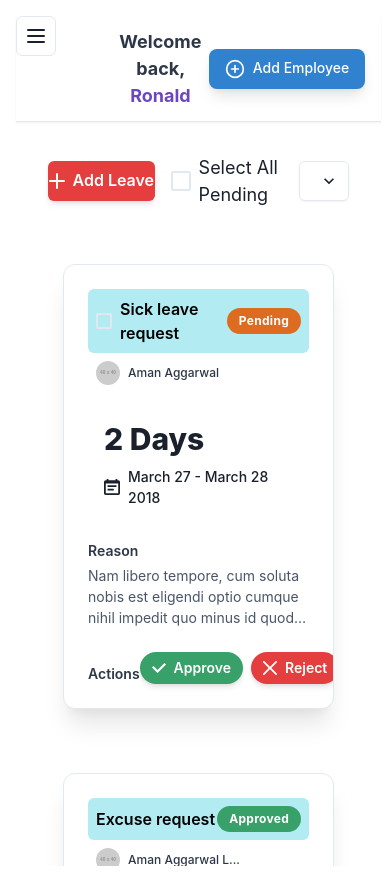
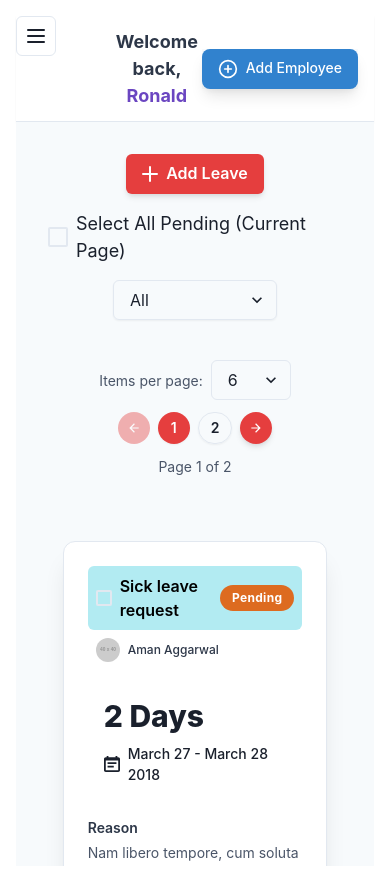
Before and after one commit to Markjonel02/human-resource-information-system, a React (Vite) app in the folder Frontend/: page /leaves in a window 390 px wide. Built offline with nearby package versions, Linux system fonts and the light colour scheme.

Commit message:
fix the responsiveness

```diff
--- a/Frontend/src/routes/request/Leave.jsx
+++ b/Frontend/src/routes/request/Leave.jsx
@@ -14,7 +14,7 @@ import {
   SimpleGrid,
   Select,
   Checkbox,
-  Modal,
+  Modal, // Import Modal components
   ModalOverlay,
   ModalContent,
   ModalHeader,
@@ -25,10 +25,18 @@ import {
   FormLabel,
   Input,
   Textarea,
-  useDisclosure,
-  useToast,
+  useDisclosure, // Hook for modal state
+  useToast, // Import useToast for feedback
+  IconButton, // For pagination arrows
 } from "@chakra-ui/react";
-import { CalendarIcon, CheckIcon, CloseIcon, AddIcon } from "@chakra-ui/icons";
+import {
+  CalendarIcon,
+  CheckIcon,
+  CloseIcon,
+  AddIcon,
+  ArrowBackIcon, // For previous page
+  ArrowForwardIcon, // For next page
+} from "@chakra-ui/icons";
 
 // Extend the default Chakra UI theme to include custom colors and components
 const theme = extendTheme({
@@ -121,7 +129,6 @@ const LeaveRequestCard = ({
   onReject,
   isSelected, // New prop for selection state
   onToggleSelect, // New prop for toggling selection
-  onCardClick, // New prop for card click handler
 }) => {
   const statusColor = {
     Approved: "green",
@@ -189,9 +196,9 @@ const LeaveRequestCard = ({
       ? `${approverName.substring(0, 15)}...`
       : approverName;
 
-  // Truncate reason text if it's too long
+  // Truncate reason if it's over 100 characters
   const displayReason =
-    reason.length > 100 ? `${reason.substring(0, 100)}...` : reason;
+    reason.length > 50 ? `${reason.substring(0, 50)}...` : reason;
 
   return (
     <Box
@@ -204,25 +211,9 @@ const LeaveRequestCard = ({
       maxW={{ base: "90%", sm: "350px", md: "380px" }} // Adjusted responsive width
       mx="auto" // Center the card
       my={4}
-      _hover={{
-        transform: "translateY(-5px)",
-        boxShadow: "2xl",
-        cursor: "pointer",
-      }} // Hover effect and cursor
+      _hover={{ transform: "translateY(-5px)", boxShadow: "2xl" }} // Hover effect
       transition="all 0.3s ease-in-out"
-      onClick={() =>
-        onCardClick({
-          id,
-          leaveType,
-          days,
-          startDate,
-          endDate,
-          reason,
-          approverName,
-          approverAvatarUrl,
-          status,
-        })
-      } // Pass all card data on click
+      position="relative" // For positioning the checkbox
     >
       {/* Header Section */}
       <Flex align="center" mb={2} p={2} bg="lightBlue.100" borderRadius="md">
@@ -232,10 +223,7 @@ const LeaveRequestCard = ({
           {status === "Pending" && ( // Only show checkbox for pending items
             <Checkbox
               isChecked={isSelected}
-              onChange={(e) => {
-                e.stopPropagation();
-                onToggleSelect(id);
-              }} // Stop propagation to prevent card click
+              onChange={() => onToggleSelect(id)}
               colorScheme="blue"
               size="md"
             />
@@ -288,8 +276,12 @@ const LeaveRequestCard = ({
         <Text fontSize="sm" fontWeight="semibold" mb={1} color="gray.700">
           Reason
         </Text>
-        <Text fontSize="sm" color="gray.600" noOfLines={3}>
-          {displayReason} {/* Use truncated reason */}
+        <Text
+          fontSize="sm"
+          color="gray.600"
+          noOfLines={3} // Keep noOfLines for responsiveness and initial display
+        >
+          {displayReason}
         </Text>
       </Box>
 
@@ -302,10 +294,7 @@ const LeaveRequestCard = ({
           <Button
             colorScheme="green"
             size="sm"
-            onClick={(e) => {
-              e.stopPropagation();
-              onApprove();
-            }} // Stop propagation
+            onClick={onApprove}
             leftIcon={<CheckIcon />}
             isDisabled={status !== "Pending"}
             boxShadow="md"
@@ -317,10 +306,7 @@ const LeaveRequestCard = ({
           <Button
             colorScheme="red"
             size="sm"
-            onClick={(e) => {
-              e.stopPropagation();
-              onReject();
-            }} // Stop propagation
+            onClick={onReject}
             leftIcon={<CloseIcon />}
             isDisabled={status !== "Pending"}
             boxShadow="md"
@@ -343,12 +329,14 @@ const Leave = () => {
   // State for "Select All" checkbox
   const [isSelectAllChecked, setIsSelectAllChecked] = useState(false);
 
-  // Modal state for Add Leave
+  // Modal state for adding new leave
   const {
     isOpen: isAddModalOpen,
     onOpen: onAddModalOpen,
     onClose: onAddModalClose,
   } = useDisclosure();
+  // Removed state and disclosure for reason modal
+
   const toast = useToast(); // Initialize useToast
   const [newLeaveData, setNewLeaveData] = useState({
     leaveType: "",
@@ -358,13 +346,9 @@ const Leave = () => {
     reason: "",
   });
 
-  // Modal state for viewing card details
-  const {
-    isOpen: isDetailsModalOpen,
-    onOpen: onDetailsModalOpen,
-    onClose: onDetailsModalClose,
-  } = useDisclosure();
-  const [currentCardDetails, setCurrentCardDetails] = useState(null); // State to hold details of the clicked card
+  // Pagination states
+  const [currentPage, setCurrentPage] = useState(1);
+  const [itemsPerPage, setItemsPerPage] = useState(6); // Default 6 items per page
 
   // Example data for various leave requests
   const [leaveRequests, setLeaveRequests] = useState([
@@ -436,9 +420,53 @@ const Leave = () => {
       startDate: "April 10",
       endDate: "April 17 2025",
       reason:
-        "Planning a relaxing trip to the mountains to unwind and recharge.",
+        "Planning a relaxing trip to the mountains to unwind and recharge. This is a longer reason to test the truncation functionality and ensure the modal displays the full text correctly.",
       approverName: "Jane Doe",
       approverAvatarUrl: "https://placehold.co/40x40/33FFCC/FFFFFF?text=JD",
+      status: "Pending",
+    },
+    {
+      id: 7,
+      leaveType: "Sick leave request",
+      days: "1 Day",
+      startDate: "May 1",
+      endDate: "May 1 2025",
+      reason: "Feeling unwell, need a day to recover.",
+      approverName: "John Smith",
+      approverAvatarUrl: "https://placehold.co/40x40/FFCC33/FFFFFF?text=JS",
+      status: "Approved",
+    },
+    {
+      id: 8,
+      leaveType: "Business Trip Request",
+      days: "4 Days",
+      startDate: "June 10",
+      endDate: "June 13 2025",
+      reason: "Attending annual industry conference in New York.",
+      approverName: "Emily White",
+      approverAvatarUrl: "https://placehold.co/40x40/CC33FF/FFFFFF?text=EW",
+      status: "Pending",
+    },
+    {
+      id: 9,
+      leaveType: "Excuse request",
+      days: "4 Hours",
+      startDate: "July 5",
+      endDate: "July 5 2025",
+      reason: "Urgent personal appointment.",
+      approverName: "David Brown",
+      approverAvatarUrl: "https://placehold.co/40x40/3399FF/FFFFFF?text=DB",
+      status: "Rejected",
+    },
+    {
+      id: 10,
+      leaveType: "Vacation leave",
+      days: "5 Days",
+      startDate: "August 1",
+      endDate: "August 5 2025",
+      reason: "Family vacation to the beach.",
+      approverName: "Sarah Green",
+      approverAvatarUrl: "https://placehold.co/40x40/FF6633/FFFFFF?text=SG",
       status: "Pending",
     },
   ]);
@@ -448,6 +476,30 @@ const Leave = () => {
     (request) => filterStatus === "All" || request.status === filterStatus
   );
 
+  // Pagination logic
+  const indexOfLastItem = currentPage * itemsPerPage;
+  const indexOfFirstItem = indexOfLastItem - itemsPerPage;
+  const currentItems = filteredRequests.slice(
+    indexOfFirstItem,
+    indexOfLastItem
+  );
+
+  const totalPages = Math.ceil(filteredRequests.length / itemsPerPage);
+
+  const paginate = (pageNumber) => {
+    setCurrentPage(pageNumber);
+    // When changing pages, clear selected requests and uncheck "Select All"
+    setSelectedRequestIds([]);
+    setIsSelectAllChecked(false);
+  };
+
+  const handleItemsPerPageChange = (e) => {
+    setItemsPerPage(Number(e.target.value));
+    setCurrentPage(1); // Reset to first page when items per page changes
+    setSelectedRequestIds([]); // Clear selections
+    setIsSelectAllChecked(false); // Uncheck select all
+  };
+
   const handleApprove = (id) => {
     console.log(`Approve clicked for request ID: ${id}`);
     // Update the status of the specific request
@@ -456,6 +508,17 @@ const Leave = () => {
         req.id === id ? { ...req, status: "Approved" } : req
       )
     );
+    // Remove from selected if it was selected
+    setSelectedRequestIds((prev) =>
+      prev.filter((selectedId) => selectedId !== id)
+    );
+    toast({
+      title: "Request Approved",
+      description: "The leave request has been approved.",
+      status: "success",
+      duration: 3000,
+      isClosable: true,
+    });
   };
 
   const handleReject = (id) => {
@@ -466,6 +529,17 @@ const Leave = () => {
         req.id === id ? { ...req, status: "Rejected" } : req
       )
     );
+    // Remove from selected if it was selected
+    setSelectedRequestIds((prev) =>
+      prev.filter((selectedId) => selectedId !== id)
+    );
+    toast({
+      title: "Request Rejected",
+      description: "The leave request has been rejected.",
+      status: "error",
+      duration: 3000,
+      isClosable: true,
+    });
   };
 
   const handleNewLeaveChange = (e) => {
@@ -496,23 +570,26 @@ const Leave = () => {
     }
 
     console.log("New Leave Data:", newLeaveData);
-    const newId = Math.max(...leaveRequests.map((req) => req.id)) + 1;
+    const newId =
+      leaveRequests.length > 0
+        ? Math.max(...leaveRequests.map((req) => req.id)) + 1
+        : 1;
 
     let formattedDays = newLeaveData.days;
     // Apply formatting based on leave type for consistent display
-    if (newLeaveData.leaveType.toLowerCase().includes("hours")) {
+    if (newLeaveData.leaveType.includes("Hours")) {
       formattedDays = `${newLeaveData.days} Hours`;
     } else if (
-      newLeaveData.leaveType.toLowerCase().includes("request") ||
-      newLeaveData.leaveType.toLowerCase().includes("leave")
+      newLeaveData.leaveType.includes("request") ||
+      newLeaveData.leaveType.includes("leave")
     ) {
       // Exclude 'Loan request' from getting 'Days' suffix if it's meant to be an amount
       if (
-        newLeaveData.leaveType.toLowerCase() !== "loan request" &&
-        newLeaveData.leaveType.toLowerCase() !== "ticket request"
+        newLeaveData.leaveType !== "Loan request" &&
+        newLeaveData.leaveType !== "Ticket Request"
       ) {
         formattedDays = `${newLeaveData.days} Days`;
-      } else if (newLeaveData.leaveType.toLowerCase() === "ticket request") {
+      } else if (newLeaveData.leaveType === "Ticket Request") {
         formattedDays = `${newLeaveData.days} Tickets`;
       }
     }
@@ -545,6 +622,7 @@ const Leave = () => {
       duration: 3000,
       isClosable: true,
     });
+    setCurrentPage(1); // Go to the first page to see the new request
   };
 
   const handleToggleSelect = (id) => {
@@ -553,35 +631,38 @@ const Leave = () => {
         ? prevSelected.filter((selectedId) => selectedId !== id)
         : [...prevSelected, id];
 
-      // Check if all pending requests are now selected
-      const pendingRequestIds = filteredRequests
+      // Check if all *currently filtered and displayed* pending requests are now selected
+      const pendingRequestIdsOnPage = currentItems
         .filter((req) => req.status === "Pending")
         .map((req) => req.id);
 
-      const allPendingSelected =
-        pendingRequestIds.length > 0 &&
-        pendingRequestIds.every((pendingId) => newSelected.includes(pendingId));
+      const allPendingSelectedOnPage =
+        pendingRequestIdsOnPage.length > 0 &&
+        pendingRequestIdsOnPage.every((pendingId) =>
+          newSelected.includes(pendingId)
+        );
 
-      setIsSelectAllChecked(allPendingSelected);
+      setIsSelectAllChecked(allPendingSelectedOnPage);
       return newSelected;
     });
   };
 
   const handleSelectAll = () => {
-    const pendingRequestIds = filteredRequests
+    const pendingRequestIdsOnPage = currentItems
       .filter((req) => req.status === "Pending")
       .map((req) => req.id);
 
     if (
-      selectedRequestIds.length === pendingRequestIds.length &&
-      pendingRequestIds.length > 0
+      selectedRequestIds.length === pendingRequestIdsOnPage.length &&
+      pendingRequestIdsOnPage.length > 0 &&
+      isSelectAllChecked // Only deselect all if it's currently checked and all on page are selected
     ) {
-      // If all pending are currently selected, deselect all
+      // If all pending on current page are currently selected, deselect them
       setSelectedRequestIds([]);
       setIsSelectAllChecked(false);
     } else {
-      // Select all pending requests
-      setSelectedRequestIds(pendingRequestIds);
+      // Select all pending requests on the current page
+      setSelectedRequestIds(pendingRequestIdsOnPage);
       setIsSelectAllChecked(true);
     }
   };
@@ -626,11 +707,6 @@ const Leave = () => {
     });
   };
 
-  const handleCardClick = (cardData) => {
-    setCurrentCardDetails(cardData);
-    onDetailsModalOpen();
-  };
-
   return (
     <ChakraProvider theme={theme}>
       <VStack
@@ -640,7 +716,7 @@ const Leave = () => {
         p={8}
         width="100%"
         spacing={6}
-        // Removed bg="gray.50"
+        bg="gray.50" // Added a light gray background for better contrast
       >
         {/* Top bar with Add Leave button and Sorting Option */}
         <Flex
@@ -649,12 +725,15 @@ const Leave = () => {
           justifyContent="space-between"
           alignItems="center"
           mb={4}
+          direction={{ base: "column", md: "row" }} // Stack vertically on small screens
+          gap={4} // Add gap between items when stacked
         >
-          <HStack spacing={4}>
+          <HStack spacing={4} wrap="wrap" justify="center">
+            {/* Wrap buttons on smaller screens */}
             <Button
               colorScheme="blue"
               leftIcon={<AddIcon />}
-              onClick={onAddModalOpen} // Open Add Leave modal on click
+              onClick={onAddModalOpen} // Open modal on click
               borderRadius="md"
               boxShadow="md"
               _hover={{ transform: "translateY(-2px)", boxShadow: "lg" }}
@@ -668,14 +747,15 @@ const Leave = () => {
               colorScheme="blue"
               size="lg"
               isDisabled={
-                filteredRequests.filter((req) => req.status === "Pending")
+                currentItems.filter((req) => req.status === "Pending")
                   .length === 0
-              } // Disable if no pending requests
+              } // Disable if no pending requests on current page
             >
-              Select All Pending
+              Select All Pending (Current Page)
             </Checkbox>
           </HStack>
-          <HStack spacing={4}>
+          <HStack spacing={4} wrap="wrap" justify="center">
+            {/* Wrap buttons on smaller screens */}
             {selectedRequestIds.length > 0 && (
               <>
                 <Button
@@ -706,7 +786,12 @@ const Leave = () => {
               placeholder="Filter by Status"
               width={{ base: "100%", sm: "200px" }}
               value={filterStatus}
-              onChange={(e) => setFilterStatus(e.target.value)}
+              onChange={(e) => {
+                setFilterStatus(e.target.value);
+                setCurrentPage(1); // Reset to first page on filter change
+                setSelectedRequestIds([]); // Clear selections on filter change
+                setIsSelectAllChecked(false); // Uncheck select all
+              }}
               borderRadius="md"
               boxShadow="sm"
             >
@@ -718,13 +803,79 @@ const Leave = () => {
           </HStack>
         </Flex>
 
+        {/* Pagination Controls */}
+        <Flex
+          width="100%"
+          maxW="1200px"
+          justifyContent="space-between"
+          alignItems="center"
+          mb={6}
+          direction={{ base: "column", sm: "row" }}
+          gap={3}
+        >
+          <HStack spacing={2}>
+            <Text fontSize="sm" color="gray.600">
+              Items per page:
+            </Text>
+            <Select
+              value={itemsPerPage}
+              onChange={handleItemsPerPageChange}
+              width="80px"
+              borderRadius="md"
+            >
+              <option value={3}>3</option>
+              <option value={6}>6</option>
+              <option value={9}>9</option>
+              <option value={12}>12</option>
+            </Select>
+          </HStack>
+
+          <HStack spacing={2}>
+            <IconButton
+              icon={<ArrowBackIcon />}
+              onClick={() => paginate(currentPage - 1)}
+              isDisabled={currentPage === 1}
+              aria-label="Previous Page"
+              size="sm"
+              borderRadius="full"
+              boxShadow="md"
+            />
+            {Array.from({ length: totalPages }, (_, i) => (
+              <Button
+                key={i + 1}
+                onClick={() => paginate(i + 1)}
+                colorScheme={currentPage === i + 1 ? "blue" : "gray"}
+                variant={currentPage === i + 1 ? "solid" : "outline"}
+                size="sm"
+                borderRadius="full"
+                boxShadow="sm"
+              >
+                {i + 1}
+              </Button>
+            ))}
+            <IconButton
+              icon={<ArrowForwardIcon />}
+              onClick={() => paginate(currentPage + 1)}
+              isDisabled={currentPage === totalPages || totalPages === 0}
+              aria-label="Next Page"
+              size="sm"
+              borderRadius="full"
+              boxShadow="md"
+            />
+          </HStack>
+          <Text fontSize="sm" color="gray.600">
+            Page {currentPage} of {totalPages === 0 ? 1 : totalPages}
+          </Text>
+        </Flex>
+
         <SimpleGrid
-          columns={{ base: 1, sm: 2, md: 3 }}
+          columns={{ base: 1, md: 2, lg: 3 }}
           spacing={8}
           width="100%"
           maxW="1200px"
         >
-          {filteredRequests.map((request) => (
+          {currentItems.length > 0 ? (
+            currentItems.map((request) => (
               <LeaveRequestCard
                 key={request.id}
                 id={request.id} // Pass ID to the card
@@ -733,13 +884,18 @@ const Leave = () => {
                 onReject={() => handleReject(request.id)}
                 isSelected={selectedRequestIds.includes(request.id)} // Pass selection state
                 onToggleSelect={handleToggleSelect} // Pass toggle handler
-              onCardClick={handleCardClick} // Pass card click handler
+                // Removed onReasonClick prop
               />
-          ))}
+            ))
+          ) : (
+            <Text colSpan={3} textAlign="center" fontSize="lg" color="gray.500">
+              No leave requests found for the current filter.
+            </Text>
+          )}
         </SimpleGrid>
       </VStack>
 
-      {/* Add New Leave Modal */}
+      {/* Add Leave Modal */}
       <Modal isOpen={isAddModalOpen} onClose={onAddModalClose}>
         <ModalOverlay />
         <ModalContent borderRadius="lg" boxShadow="2xl">
@@ -781,8 +937,12 @@ const Leave = () => {
                 />
               </FormControl>
 
-              <HStack width="100%">
-                <FormControl isRequired>
+              <HStack width="100%" flexWrap="wrap">
+                {" "}
+                {/* FlexWrap for date inputs */}
+                <FormControl isRequired flex="1">
+                  {" "}
+                  {/* flex="1" to share space */}
                   <FormLabel>Start Date</FormLabel>
                   <Input
                     name="startDate"
@@ -792,7 +952,9 @@ const Leave = () => {
                     borderRadius="md"
                   />
                 </FormControl>
-                <FormControl isRequired>
+                <FormControl isRequired flex="1">
+                  {" "}
+                  {/* flex="1" to share space */}
                   <FormLabel>End Date</FormLabel>
                   <Input
                     name="endDate"
@@ -837,78 +999,6 @@ const Leave = () => {
           </ModalFooter>
         </ModalContent>
       </Modal>
-
-      {/* View Details Modal */}
-      <Modal
-        isOpen={isDetailsModalOpen}
-        onClose={onDetailsModalClose}
-        isCentered
-      >
-        <ModalOverlay />
-        <ModalContent borderRadius="lg" boxShadow="2xl">
-          <ModalHeader bg="blue.500" color="white" borderTopRadius="lg">
-            {currentCardDetails?.leaveType || "Leave Details"}
-          </ModalHeader>
-          <ModalCloseButton color="white" />
-          <ModalBody pb={6}>
-            {currentCardDetails && (
-              <VStack align="flex-start" spacing={3}>
-                <Text>
-                  <Text as="span" fontWeight="semibold">
-                    Status:
-                  </Text>{" "}
-                  <Badge
-                    colorScheme={statusColor[currentCardDetails.status]}
-                    textTransform="capitalize"
-                  >
-                    {currentCardDetails.status}
-                  </Badge>
-                </Text>
-                <Text>
-                  <Text as="span" fontWeight="semibold">
-                    Days/Hours:
-                  </Text>{" "}
-                  {currentCardDetails.days}
-                </Text>
-                <Text>
-                  <Text as="span" fontWeight="semibold">
-                    Dates:
-                  </Text>{" "}
-                  {currentCardDetails.startDate} - {currentCardDetails.endDate}
-                </Text>
-                <Text>
-                  <Text as="span" fontWeight="semibold">
-                    Approver:
-                  </Text>{" "}
-                  <HStack spacing={2}>
-                    <Avatar
-                      size="xs"
-                      name={currentCardDetails.approverName}
-                      src={currentCardDetails.approverAvatarUrl}
-                    />
-                    <Text>{currentCardDetails.approverName}</Text>
-                  </HStack>
-                </Text>
-                <Text>
-                  <Text as="span" fontWeight="semibold">
-                    Reason:
-                  </Text>{" "}
-                  {currentCardDetails.reason} {/* Full reason here */}
-                </Text>
-              </VStack>
-            )}
-          </ModalBody>
-          <ModalFooter>
-            <Button
-              onClick={onDetailsModalClose}
-              borderRadius="md"
-              colorScheme="blue"
-            >
-              Close
-            </Button>
-          </ModalFooter>
-        </ModalContent>
-      </Modal>
     </ChakraProvider>
   );
 };
```
Lines whose indentation alone changed are shown as unchanged.
